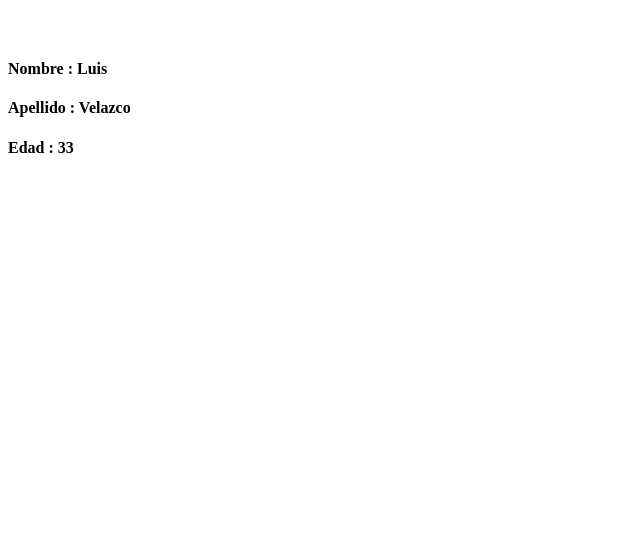
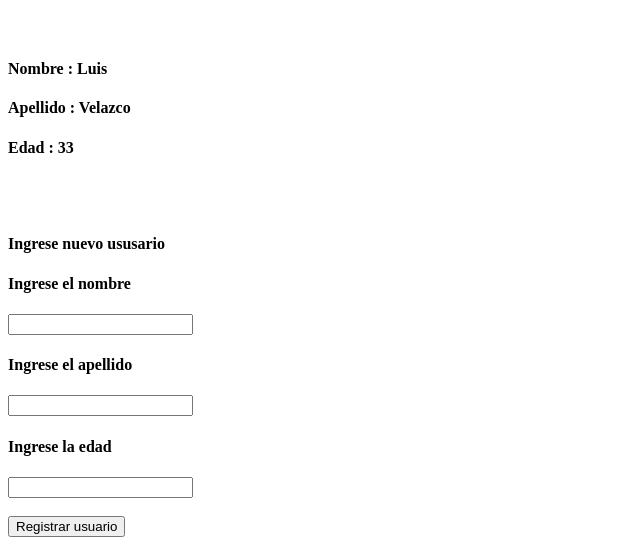
Before and after one commit to Alejandrohasread/primerProyecto, a Django app: page /ejemplo_django/ingreso in a window 1280 px wide. Shown: the part 360-905 px from the top of the page, without its empty margins (0-640 px from the left). Before the commit the page ends 513 px from the top, so only its background shows below. Run offline with Django 4.2, Linux system fonts and the light colour scheme.

Commit message:
registro Usuario app

```diff
--- a/ejemplo_django/templates/ejemplo_django/ingreso.html
+++ b/ejemplo_django/templates/ejemplo_django/ingreso.html
@@ -13,5 +13,25 @@
     <h4>Edad : {{ usuario.2 }}</h4>
     <br>
     {% endfor %}
+    <br>
+    <h4> Ingrese nuevo ususario</h4>
+    <form method="post" action="{% url 'ejemplo_django:ingreso' %}">
+        {% csrf_token %}
+        <div>
+            <h4>Ingrese el nombre</h4>
+            <input type="text" name="nombreUsuario" >
+        </div>
+        <div>
+            <h4>Ingrese el apellido</h4>
+            <input type="text" name="apellidoUsuario">
+        </div>
+        <div>
+            <h4>Ingrese la edad</h4>
+            <input type="number" name="edadUsuario">
+        </div>
+        <br>
+        <button type="submit">Registrar usuario</button>
+    </form>
+
 </body>
 </html>
--- a/ejemplo_django/views.py
+++ b/ejemplo_django/views.py
@@ -3,11 +3,25 @@ from django.http import HttpResponse
 
 # Create your views here.
 
+lista_elementos = [['Javier','Hilario','35'],['Dante','Arroyo','32'],['Luis','Velazco','33']]
+
 def index(request):
     return HttpResponse('Esta es mi primera vista')
 
 def ingreso(request):
-    lista_elementos = [['Javier','Hilario','35'],['Dante','Arroyo','32'],['Luis','Velazco','33']]
+    if request.method == 'POST':
+        nuevoUsuario=[]
+        print('Hola, se ha posteado información')
+        nombre = request.POST.get('nombreUsuario')
+        apellido = request.POST.get('apellidoUsuario')
+        edad = request.POST.get('edadUsuario')
+        print('El nombre del usuario es : ' + str(nombre) )
+        print('El apellido del usuario es : ' + str(apellido) )
+        print('La edad del usuario es : ' + str(edad) )
+        nuevoUsuario.append(str(nombre))
+        nuevoUsuario.append(str(apellido))
+        nuevoUsuario.append(str(edad))
+        lista_elementos.append(nuevoUsuario)
     return render(request,'ejemplo_django/ingreso.html',{
         'usuarios': lista_elementos,
         })
```
